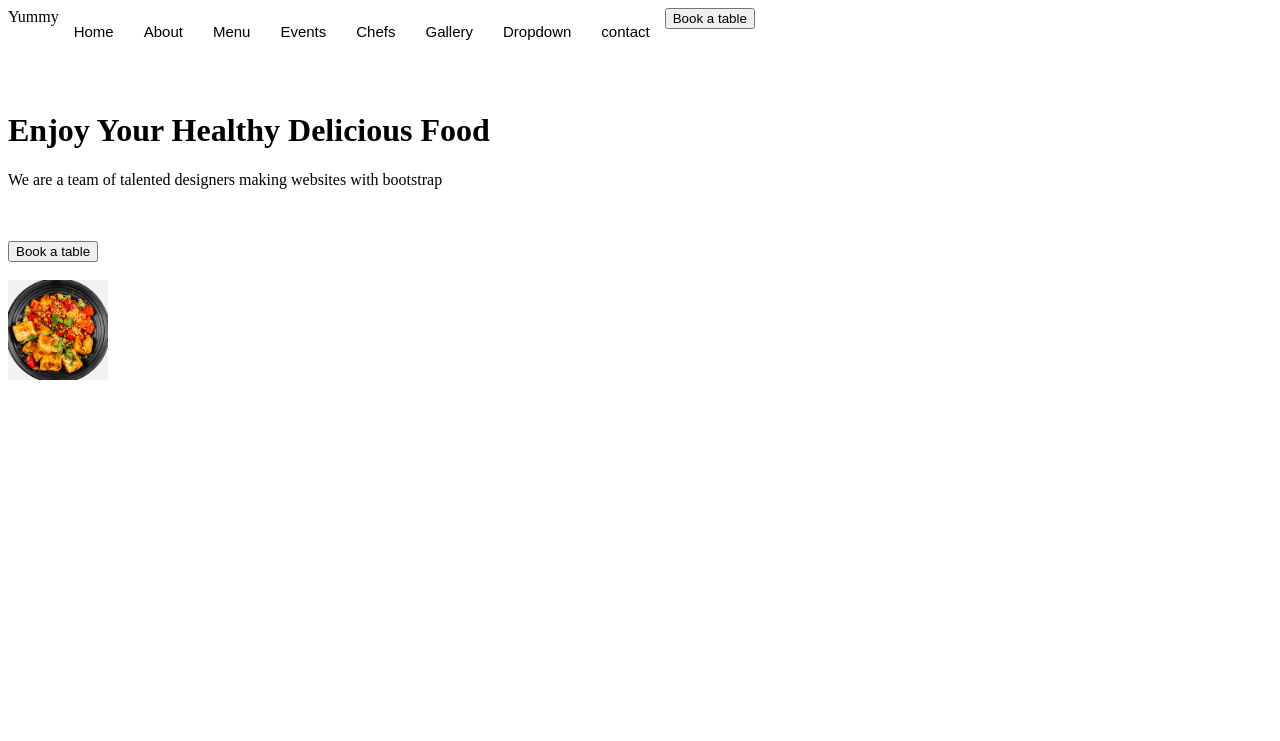
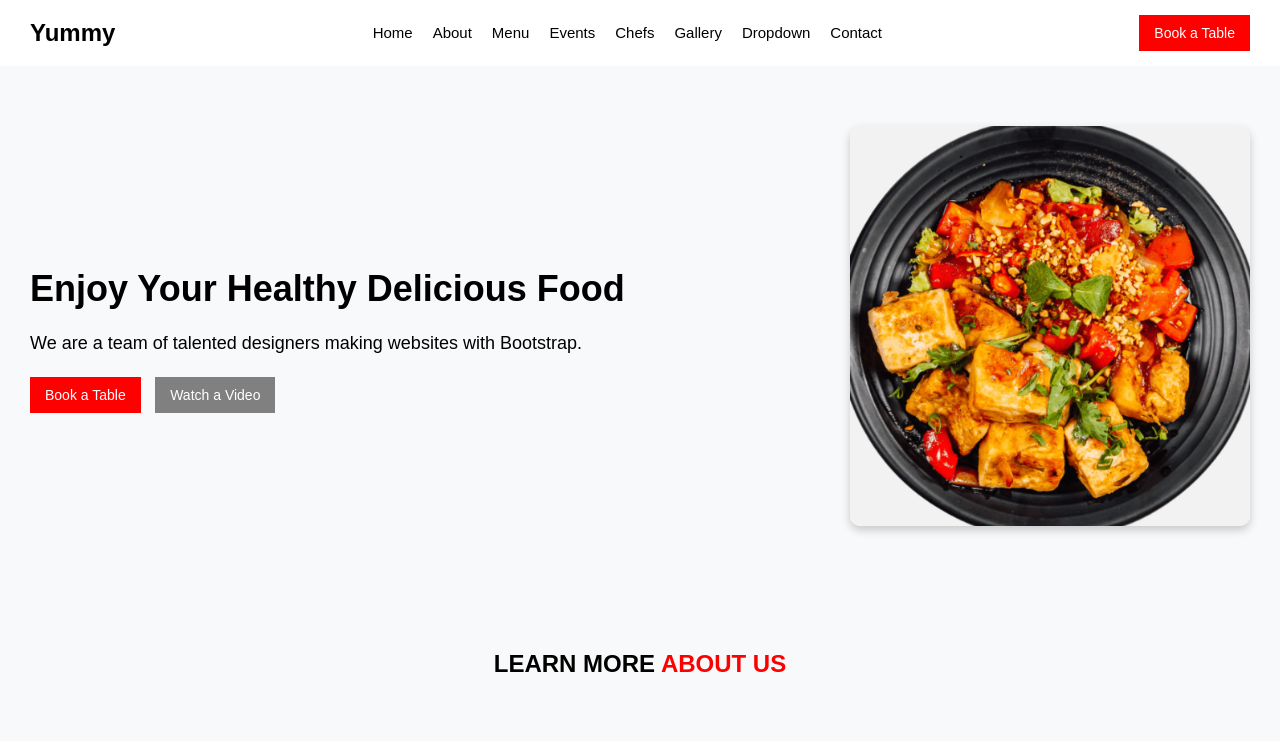
Before and after one commit to Mason-hun/html_deepseek, a plain HTML site: page assignment.html in a window 1280 px wide. Drawn offline with Linux system fonts and the light colour scheme.

Commit message:
Refined homepage layout and styles

```diff
--- a/assignment.html
+++ b/assignment.html
@@ -1,14 +1,17 @@
 <!DOCTYPE html>
 <html lang="en">
 <head>
+  <meta charset="UTF-8">
+  <title>Restaurant Home Page</title>
   <link rel="stylesheet" href="static/css/assignment.css">
-    <meta charset="UTF-8">
   <meta name="viewport" content="width=device-width, initial-scale=1.0">
-    <title>Restaurant home page</title>
 </head>
 <body>
-    <ul>
-        <li>Yummy</li>
+
+  <!-- Navbar -->
+  <div class="navbar">
+    <div class="logo">Yummy</div>
+    <ul class="nav-links">
       <li><a href="#">Home</a></li>
       <li><a href="#">About</a></li>
       <li><a href="#">Menu</a></li>
@@ -16,18 +19,32 @@
       <li><a href="#">Chefs</a></li>
       <li><a href="#">Gallery</a></li>
       <li><a href="#">Dropdown</a></li>
-        <li><a href="#">contact</a></li>
-        <li><button>Book a table</button></li>
+      <li><a href="#">Contact</a></li>
     </ul>
+    <button class="booking">Book a Table</button>
+  </div>
 
+  <!-- Hero Section -->
+  <div class="hero">
+    <div class="hero-content">
+      <div class="hero-text">
+        <h1>Enjoy Your Healthy Delicious Food</h1>
+        <p>We are a team of talented designers making websites with Bootstrap.</p>
+        <div class="hero-buttons">
+          <button class="booking">Book a Table</button>
+          <button class="video">Watch a Video</button>
+        </div>
+      </div>
+      <div class="hero-image">
+        <img src="static/images/plate.png" alt="Plate of some yummy dish">
+      </div>
+    </div>
+  </div>
 
-    <br><br>
-    <h1>Enjoy Your Healthy Delicious Food</h1>
-    <p>We are a team of talented designers making websites with bootstrap</p>
-    <br><br>
-    <button>Book a table</button>
+  <!-- About Section -->
+  <div class="about">
+    <h2>LEARN MORE <span>ABOUT US</span></h2>
+  </div>
 
-    <br><br>
-    <img src="static/images/plate.png" alt="Plate of some yummy dish" width="100" height="100">
 </body>
 </html>
--- a/static/css/assignment.css
+++ b/static/css/assignment.css
@@ -1,23 +1,120 @@
-ul{
-    list-style-type: none;
-    padding: 0;
-    margin: 0;
-    background-color: white;
-    overflow: hidden;
+body {
+  margin: 0;
+  font-family: Arial, sans-serif;
+  background-color: #f8f9fa;
+}
 
+/* Navbar */
+.navbar {
+  display: flex;
+  align-items: center;
+  justify-content: space-between;
+  background-color: white;
+  padding: 15px 30px;
+  box-shadow: 0 2px 5px rgba(0,0,0,0.1);
 }
-li{
-    float: left;
+
+.logo {
+  font-size: 24px;
+  font-weight: bold;
 }
-li a{
-    padding: 15px;
-    display: block;
-    text-decoration: none;
-    color: black;
-    text-align: center;
-    font-family: Arial, Helvetica, sans-serif;
-    font-size: 15px;
+
+.nav-links {
+  list-style: none;
+  display: flex;
+  gap: 20px;
+  margin: 0;
+  padding: 0;
 }
-li a:hover{
-    background-color: red;
+
+.nav-links li a {
+  text-decoration: none;
+  color: black;
+  font-size: 15px;
 }
+
+.nav-links li a:hover {
+  color: red;
+}
+
+.booking {
+  background-color: red;
+  color: white;
+  border: none;
+  padding: 10px 15px;
+  cursor: pointer;
+  font-size: 14px;
+}
+
+.booking:hover {
+  background-color: darkred;
+}
+
+/* Hero Section */
+.hero {
+  background-color: #f8f9fa;
+  padding: 60px 30px;
+}
+
+.hero-content {
+  display: flex;
+  justify-content: space-between;
+  align-items: center;
+}
+
+.hero-text {
+  max-width: 50%;
+}
+
+.hero-text h1 {
+  font-size: 36px;
+  margin-bottom: 20px;
+}
+
+.hero-text p {
+  font-size: 18px;
+  margin-bottom: 20px;
+  line-height: 1.5;
+}
+
+.hero-buttons {
+  margin-top: 10px;
+}
+
+.hero-buttons button {
+  margin-right: 10px;
+}
+
+.video {
+  background-color: gray;
+  color: white;
+  border: none;
+  padding: 10px 15px;
+  cursor: pointer;
+  font-size: 14px;
+}
+
+.video:hover {
+  background-color: #444;
+}
+
+.hero-image img {
+  width: 400px;
+  border-radius: 10px;
+  box-shadow: 0 4px 10px rgba(0,0,0,0.2);
+}
+
+/* About Section */
+.about {
+  text-align: center;
+  padding: 40px;
+}
+
+.about h2 {
+  font-size: 24px;
+  font-weight: bold;
+}
+
+.about span {
+  color: red;
+}
```
Lines whose indentation alone changed are shown as unchanged.
